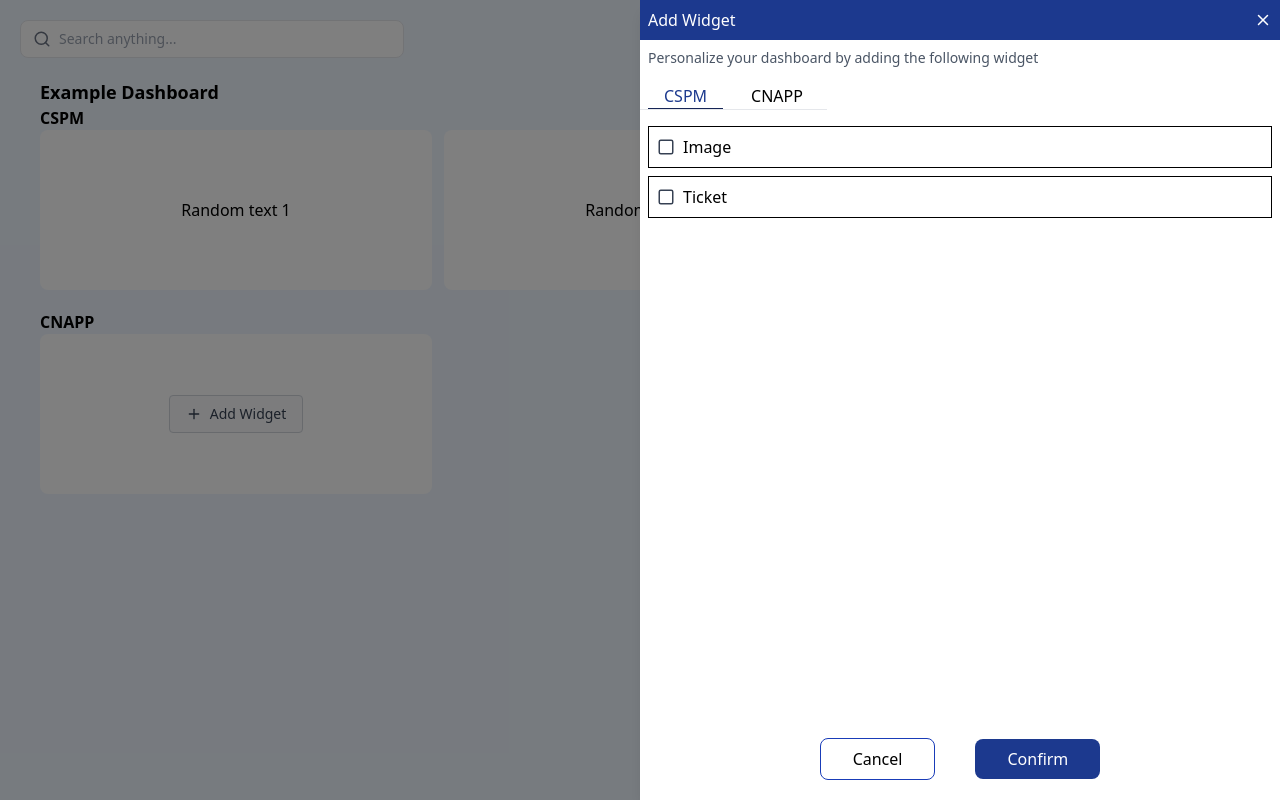
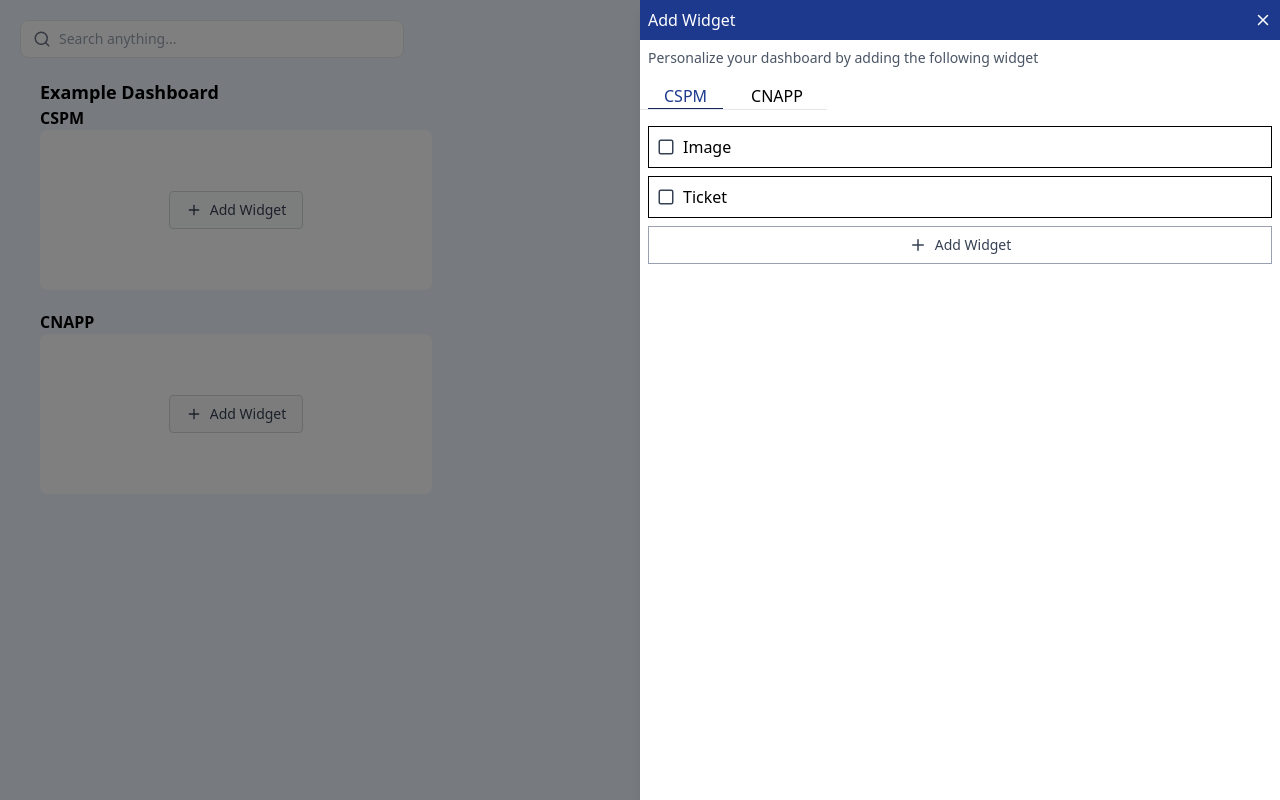
Before and after one commit to manjunathbhandari98/dashboard, a React (Vite) app: page / in a window 1280 px wide. Built offline with nearby package versions, Linux system fonts and the light colour scheme; the HTML template or start-up script is replaced by a standard one.

Commit message:
fix sidebar

```diff
--- a/src/app/store.js
+++ b/src/app/store.js
@@ -1,9 +1,11 @@
 import { configureStore } from "@reduxjs/toolkit";
 import sidebarReducer from "../redux/sidebarSlice";
+import widgetReducer from "../redux/widgetSlice";
 
 const store = configureStore({
   reducer: {
     sidebar: sidebarReducer,
+    widget: widgetReducer,
   },
 });
 
--- a/src/components/Sidebar.jsx
+++ b/src/components/Sidebar.jsx
@@ -1,14 +1,19 @@
-import { Square, X } from "lucide-react";
+import { CheckSquare, Plus, Square, X } from "lucide-react";
 import { useState } from "react";
 import { useDispatch, useSelector } from "react-redux";
 import { categories } from "../data/data";
 import { toggleSidebar } from "../redux/sidebarSlice";
+import { addWidget, removeWidget } from "../redux/widgetSlice";
 
 const Sidebar = () => {
   const dispatch = useDispatch();
   const isOpen = useSelector((state) => state.sidebar.isOpen);
+  const widgets = useSelector((state) => state.widget.widgets);
+  const [activeTab, setActiveTab] = useState(1);
 
-  const [activeTab, setActiveTab] = useState(1);
+  const isWidgetAdded = (id) => {
+    return widgets.some((widget) => widget.id === id);
+  };
 
   return (
     <div
@@ -48,20 +53,29 @@ const Sidebar = () => {
         <div className="flex flex-col gap-2 my-2 p-2">
           {categories[activeTab - 1].widgets.map((widget) => (
             <div className="border p-2 flex gap-2 items-center">
-              <Square size={18} className="text-gray-700 cursor-pointer" />
+              {isWidgetAdded(widget.id) ? (
+                <CheckSquare
+                  onClick={() => dispatch(removeWidget(widget.id))}
+                  size={18}
+                  className="text-gray-700 cursor-pointer"
+                />
+              ) : (
+                <Square
+                  onClick={() => dispatch(addWidget(widget))}
+                  size={18}
+                  className="text-gray-700 cursor-pointer"
+                />
+              )}
+
               <p>{widget.title}</p>
             </div>
           ))}
+
+          <div className="border border-gray-400 p-2 justify-center flex gap-2 items-center cursor-pointer">
+            <Plus size={18} className="text-gray-700" />
+            <h2 className="text-sm text-gray-700">Add Widget</h2>
+          </div>
         </div>
-      </div>
-      {/* Buttons */}
-      <div className="flex gap-10 justify-center items-center my-5">
-        <button className="border-blue-800 border rounded-lg cursor-pointer px-8 py-2 text-center">
-          Cancel
-        </button>
-        <button className="bg-blue-900 text-white rounded-lg cursor-pointer px-8 py-2 text-center">
-          Confirm
-        </button>
       </div>
     </div>
   );
--- a/src/components/Widgets.jsx
+++ b/src/components/Widgets.jsx
@@ -1,10 +1,11 @@
 import { Plus } from "lucide-react";
-import { useDispatch } from "react-redux";
+import { useDispatch, useSelector } from "react-redux";
 import { categories } from "../data/data";
 import { toggleSidebar } from "../redux/sidebarSlice";
 
 const Widgets = () => {
   const dispatch = useDispatch();
+  const widgets = useSelector((state) => state.widget.widgets);
 
   return (
     <div className="p-5">
@@ -14,7 +15,9 @@ const Widgets = () => {
           <div key={category.id}>
             <h3 className="text-md font-semibold">{category.name}</h3>
             <div className="grid sm:grid-cols-3 gap-3">
-              {category.widgets.map((widget) => (
+              {widgets
+                .filter((w) => category.widgets.some((c) => c.id === w.id))
+                .map((widget) => (
                   <div
                     key={widget.id}
                     className="bg-white min-h-40 flex items-center justify-center rounded-lg text-center p-4"
@@ -22,6 +25,7 @@ const Widgets = () => {
                     {widget.text}
                   </div>
                 ))}
+
               <div className="bg-white min-h-40 flex items-center justify-center rounded-lg text-center p-4">
                 <div
                   onClick={() => dispatch(toggleSidebar())}
--- a/src/data/data.js
+++ b/src/data/data.js
@@ -10,6 +10,6 @@ export const categories = [
   {
     id: 2,
     name: "CNAPP",
-    widgets: [],
+    widgets: [{ id: "w1", title: "Hello", text: "Random Widget 1" }],
   },
 ];
--- /dev/null
+++ b/src/redux/widgetSlice.js
@@ -0,0 +1,22 @@
+import { createSlice } from "@reduxjs/toolkit";
+
+const widgetSlice = createSlice({
+  name: "widget",
+  initialState: {
+    widgets: [],
+  },
+  reducers: {
+    addWidget: (state, action) => {
+      const exists = state.widgets.some((w) => w.id === action.payload.id);
+      if (!exists) state.widgets.push(action.payload);
+    },
+    removeWidget: (state, action) => {
+      state.widgets = state.widgets.filter(
+        (widget) => widget.id != action.payload
+      );
+    },
+  },
+});
+
+export const { addWidget, removeWidget } = widgetSlice.actions;
+export default widgetSlice.reducer;
```
Lines whose indentation alone changed are shown as unchanged.
